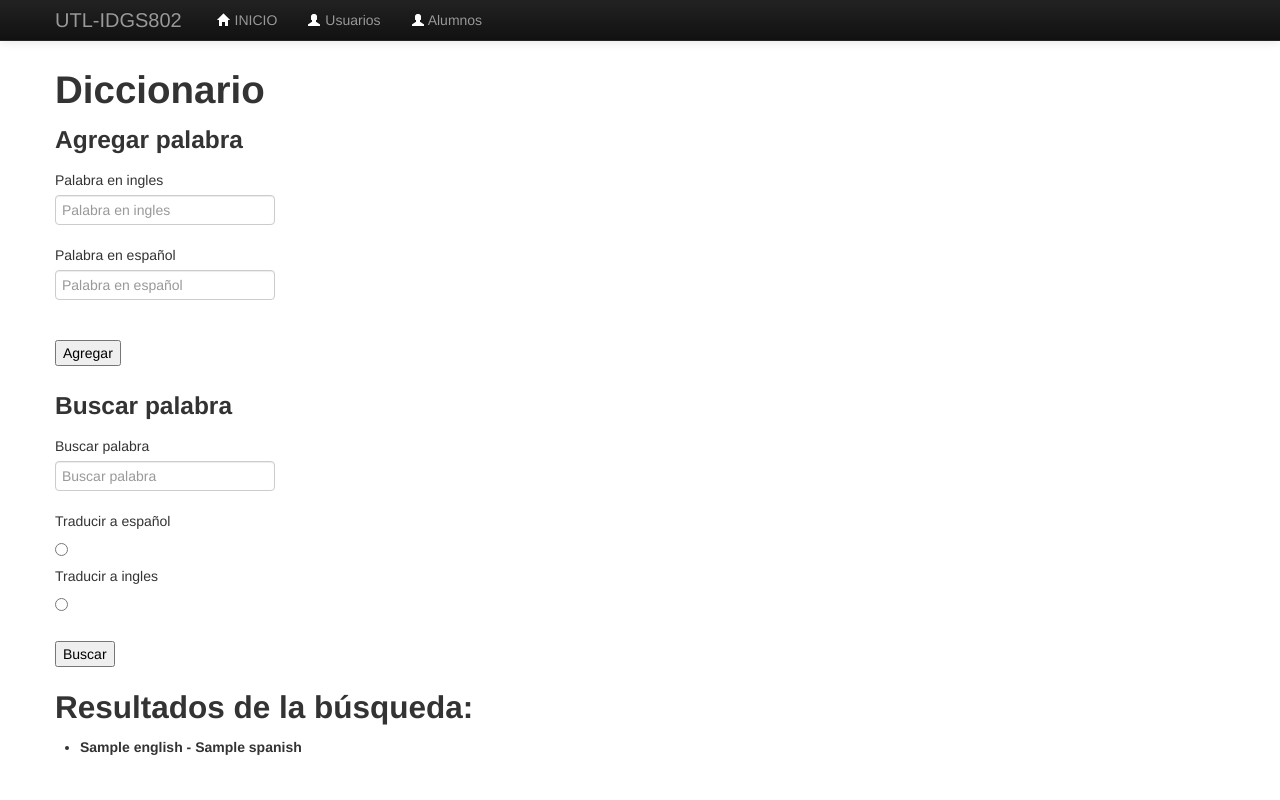
After one commit to IDGS-802-20002447/IDGS-802-FLASK2, a Flask app: template templates/diccionario.html in a window 1280 px wide. The commit adds this page. Run offline with Flask 2, Linux system fonts and the light colour scheme; the template is opened without the code that fills it: values that come from a table or form of the project are taken from there, most other values are stand-ins (such as "Sample title", 1, 10 or a date in 2020); some libraries are stand-ins or nearby versions.

Commit message:
Actividad 2 Diccioonario-Traductor

```diff
--- a/forms.py
+++ b/forms.py
@@ -4,19 +4,29 @@ from wtforms import IntegerField,StringField,SubmitField,FieldList,FormField,Sel
 from wtforms.fields  import EmailField,TextAreaField,PasswordField
 from wtforms import validators
 
+#Se realiaza un metodo de una validaion
+def mi_validacion(form,field):
+    if len(field.data)==0:
+        raise validators.ValidationError("El campo no tiene datos")
+
 
 
 class UserForm(Form):
 
-    matricula=StringField('Matricula',[ validators.DataRequired(message='La matricula es requerida')
-                                     ])
+    matricula=StringField('Matricula',[ validators.DataRequired(message='La matricula es requerida')])
     nombre=StringField('Nombre',[ validators.DataRequired(message='El campo es requerido'),
                                 validators.length(min=5,max=15,message="Ingrese un valor maximo")])
-    apePaterno=StringField('ApePaterno')
+    apePaterno=StringField('ApePaterno',[mi_validacion])
     apeMatermo=StringField('ApeMaterno')
     email=EmailField('Correo')
 
 
+#Clase de la actividad en clase 25/02/2023
+
+class LoginForm(Form):
+    username=StringField('Usuario',[ validators.DataRequired(message='El usuario es requerido')])
+    password=PasswordField('contraseña',[ validators.DataRequired(message='El campo es requerido'),
+                                validators.length(min=5,max=15,message="Ingrese un valor maximo")])
 
 
 
@@ -24,3 +34,17 @@ class UserForm(Form):
 class numberF(Form):
     numEntrada = IntegerField('Numero de campos', [validators.DataRequired(message='Indica el numero de campos que deseas')])
     numero = IntegerField('numero')
+
+
+
+
+#Clase de la actividad 2
+class DictionaryForm(Form):
+    english_word = StringField('Palabra en inglés', [validators.DataRequired(message='La palabra es requerida')])
+    spanish_word = StringField('Palabra en español', [validators.DataRequired(message='La palabra es requerida')])
+
+
+class SearchForm(Form):
+    search_term = StringField('Palabra', [validators.DataRequired(message='La palabra es requerida')])
+    search_language = RadioField('Idioma', choices=[('english', 'Inglés'), ('spanish', 'Español')],
+                                 validators=[validators.InputRequired(message='Selecciona una de las opciones')], default='english')
--- a/templates/_macro.html
+++ b/templates/_macro.html
@@ -1,13 +1,54 @@
-{% macro render_input(name,placeholder, type="text") %}
+{% macro render_input(name, placeholder, type="text", errors=None) %}
+    <div class="control-group {% if errors %}has-error{% endif %}">
+        <label for="{{ name }}" class="control-label">{{ placeholder }}</label>
+        <div class="controls">
+            <input type="{{ type }}" name="{{ name }}" placeholder="{{ placeholder }}" value="">
+            {% if errors %}
+                <ul class="errors">
+                    {% for error in errors %}
+                        <li style="color: red;">{{ error }}</li>
+                    {% endfor %}
+                </ul>
+            {% endif %}
+        </div>
+    </div>
+{% endmacro %}
 
+
+{% macro render_radio(name,placeholder,value, type="radio",errors=None) %}
 <div class="control-group">
     <label for="{{name}}" class="control-label">{{placeholder}}</label>
     <div class="controls">
-        <input type="{{type}}" name="{{name}}" placeholder="{{placeholder}}" value="">
+        <input type="{{type}}" name="{{name}}" value="{{value}}" placeholder="{{placeholder}}" value="" required>
     </div>
+    {% if errors %}
+                <ul class="errors">
+                    {% for error in errors %}
+                        <li style="color: red;">{{ error }}</li>
+                    {% endfor %}
+                </ul>
+            {% endif %}
 </div>
 
 {%endmacro%}
+
+{% macro render_field(field) %}
+  <p>
+    {{ field.label }}
+    <br>
+    {{ field(**kwargs)|safe }}
+    {% if field.errors %}
+      <ul>
+        {%for error in field.errors%}
+            <li style="color: red;">
+                {{error}}
+            </li>
+            {%endfor%}
+      </ul>
+    {% endif %}
+  </p>
+{% endmacro %}
+
 
 {% macro render_field(field)%}
     <div class="control-group">
--- /dev/null
+++ b/templates/diccionario.html
@@ -0,0 +1,60 @@
+{%extends "layout.html"%}
+{%block content%}
+
+    <h1>Diccionario</h1>
+    <form method="POST" action="" novalidate>
+        {% from "_macro.html" import render_input,render_radio %}
+        <h3>Agregar palabra</h3>
+        {{render_input("english_word","Palabra en ingles", errors=add_form.english_word.errors) }}
+        {{render_input("spanish_word","Palabra en español", errors=add_form.english_word.errors)}}
+        <br>
+        <button type="submit" name="submit" value="Agregar">Agregar</button>
+    </form>
+    {% if success %}
+    <p style="color: green;">Palabras agregada.</p>
+    {% endif %}
+    <form method="POST" action="" novalidate>
+        <h3>Buscar palabra</h3>
+        {{render_input("search_term","Buscar palabra", errors=search_form.search_term.errors)}}
+        {{render_radio(name="search_language",placeholder="Traducir a español",value="english",errors=search_form.search_language.errors)}}
+        {{render_radio(name="search_language",placeholder="Traducir a ingles",value="spanish",errors=search_form.search_language.errors)}}
+        <br>
+        <button type="submit" name="submit" value="Buscar">Buscar</button>
+    </form>
+
+
+
+    {% if results %}
+  <h2>Resultados de la búsqueda:</h2>
+  <ul>
+    {% for result in results %}
+      <h5><li>{{ result.english }} - {{ result.spanish }}</li></h5>
+    {% endfor %}
+  </ul>
+{% else %}
+  <p>No se encontró ninguna palabra en el diccionario.</p>
+{% endif %}
+
+
+  <!--
+    {% if words %}
+    <h2>Palabras</h2>
+    <table>
+      <thead>
+        <tr>
+          <th>Inglés</th>
+          <th>Español</th>
+        </tr>
+      </thead>
+      <tbody>
+        {% for english, spanish in words.items() %}
+        <tr>
+          <td>{{ english }}</td>
+          <td>{{ spanish }}</td>
+        </tr>
+        {% endfor %}
+      </tbody>
+    </table>
+    {% endif %}
+  -->
+  {%endblock%}
```
Also changed, not shown: dictionary.py (added, +68 -0 lines), dictionary.txt (added, +7 -0 lines).
